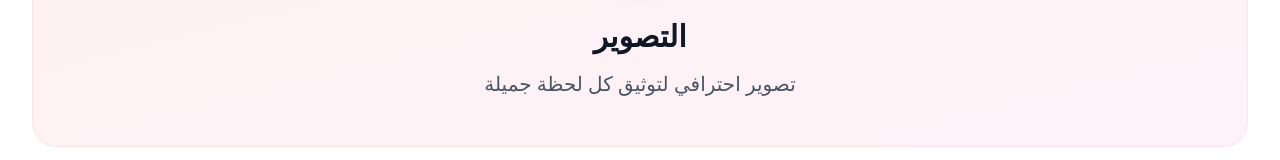
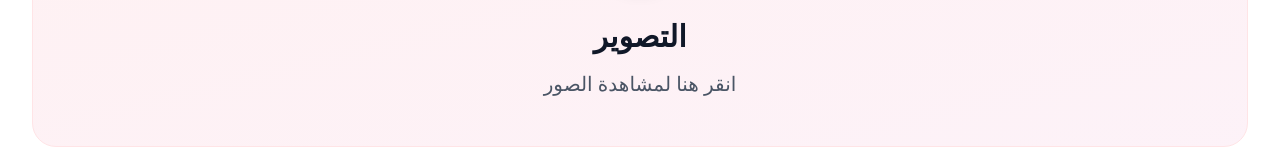
Before and after one commit to ramitaha13/Sobhe, a React (Vite) app: page / in a window 1280 px wide. Shown: the part 952-1112 px from the top of the page. Built offline with nearby package versions, Linux system fonts and the light colour scheme.

Commit message:
first commit

```diff
--- a/src/components/weddingPage.jsx
+++ b/src/components/weddingPage.jsx
@@ -37,8 +37,8 @@ const WeddingPage = () => {
     if (navigator.share) {
       try {
         await navigator.share({
-          title: "أعراس الفرح",
-          text: "شاهد صور أعراس الفرح المميزة",
+          title: "صبحي طه",
+          text: "احجز فرحك معنا",
           url: window.location.href,
         });
       } catch (error) {}
@@ -134,7 +134,7 @@ const WeddingPage = () => {
                   التصوير
                 </h3>
                 <p className="text-gray-600 text-xl text-center max-w-2xl">
-                  تصوير احترافي لتوثيق كل لحظة جميلة
+                  انقر هنا لمشاهدة الصور
                 </p>
               </div>
             </div>
```
